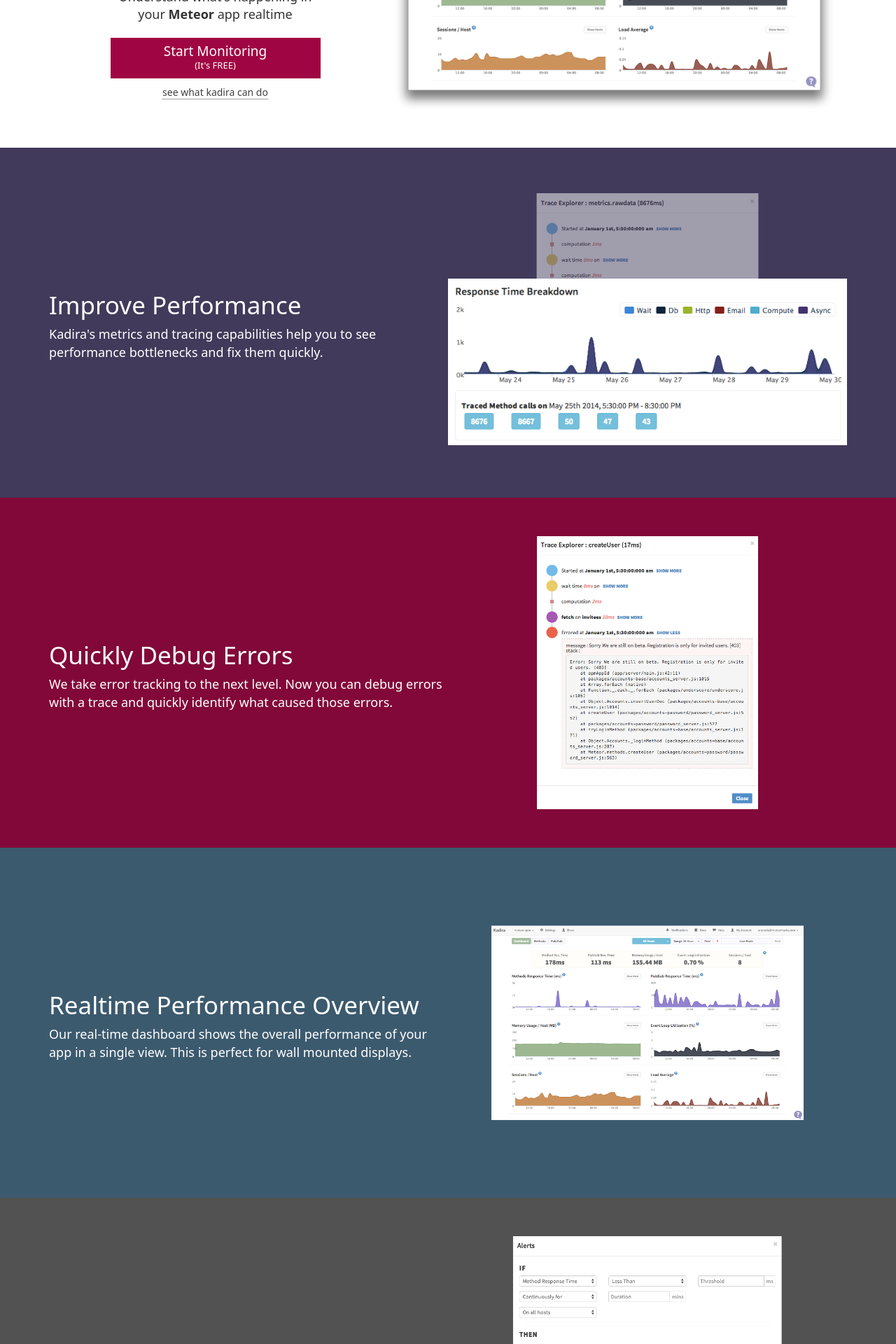
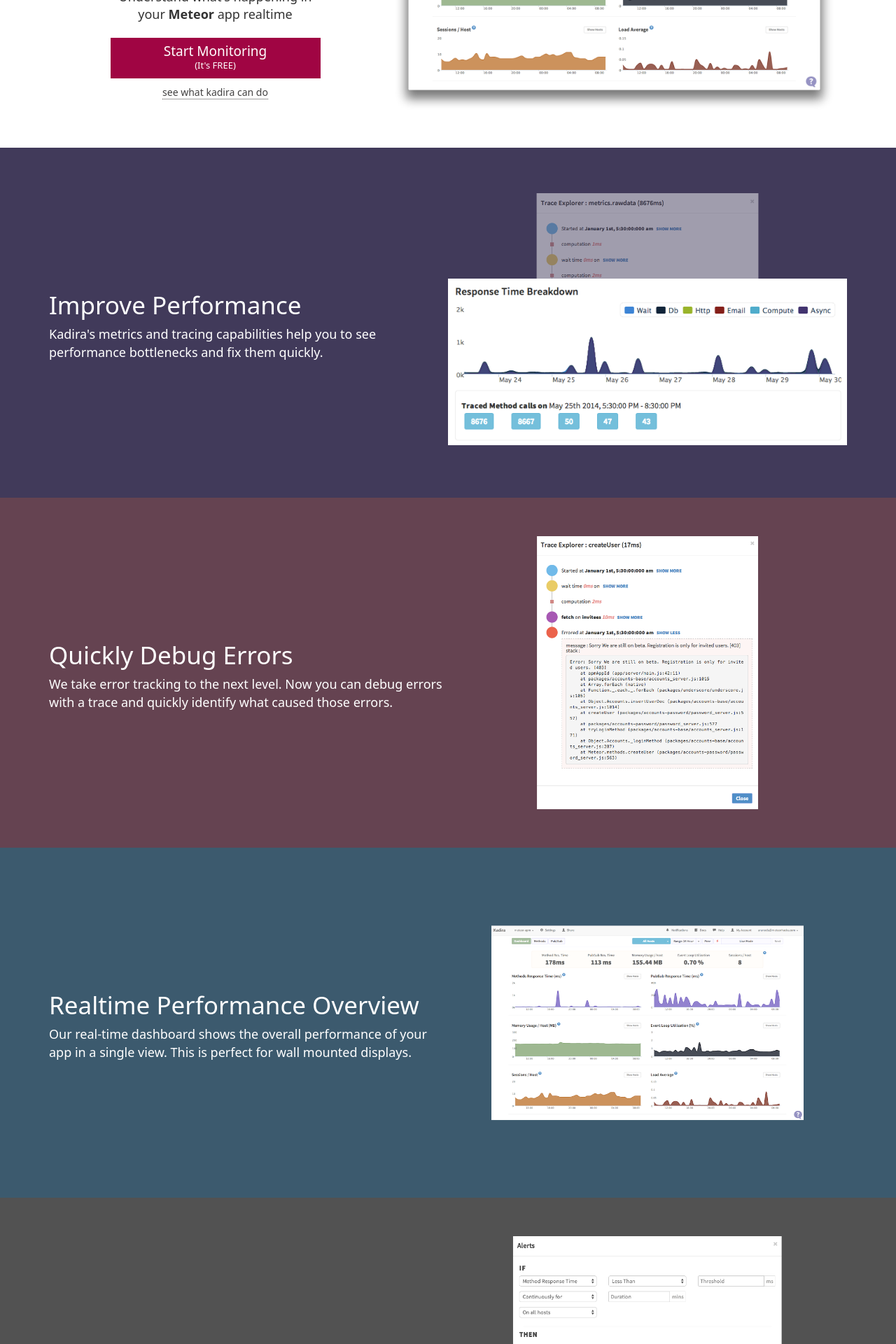
Before and after one commit to kadiraio/kadiraio.github.io, a Jekyll site: the page built from index.html, in a window 1280 px wide. Shown: the part 382-2302 px from the top of the page at 70% size. Built offline with Jekyll 4.4.1, drawn with Linux system fonts in a browser that asks for light colours; the list of posts is cut into pages by our own code.

Commit message:
changed brown color

```diff
--- a/css/style.css
+++ b/css/style.css
@@ -232,7 +232,7 @@
 
 .feature-block.purple { background: rgb(65, 58, 90); }
 .feature-block.blue { background: rgb(60, 90, 110); }
-.feature-block.brown { background: rgb(130, 8, 57); }
+.feature-block.brown { background: rgb(101, 67, 81); }
 .feature-block.gray { background: rgb(82, 82, 82); }
 
 .feature-block .content-wrap {
```
